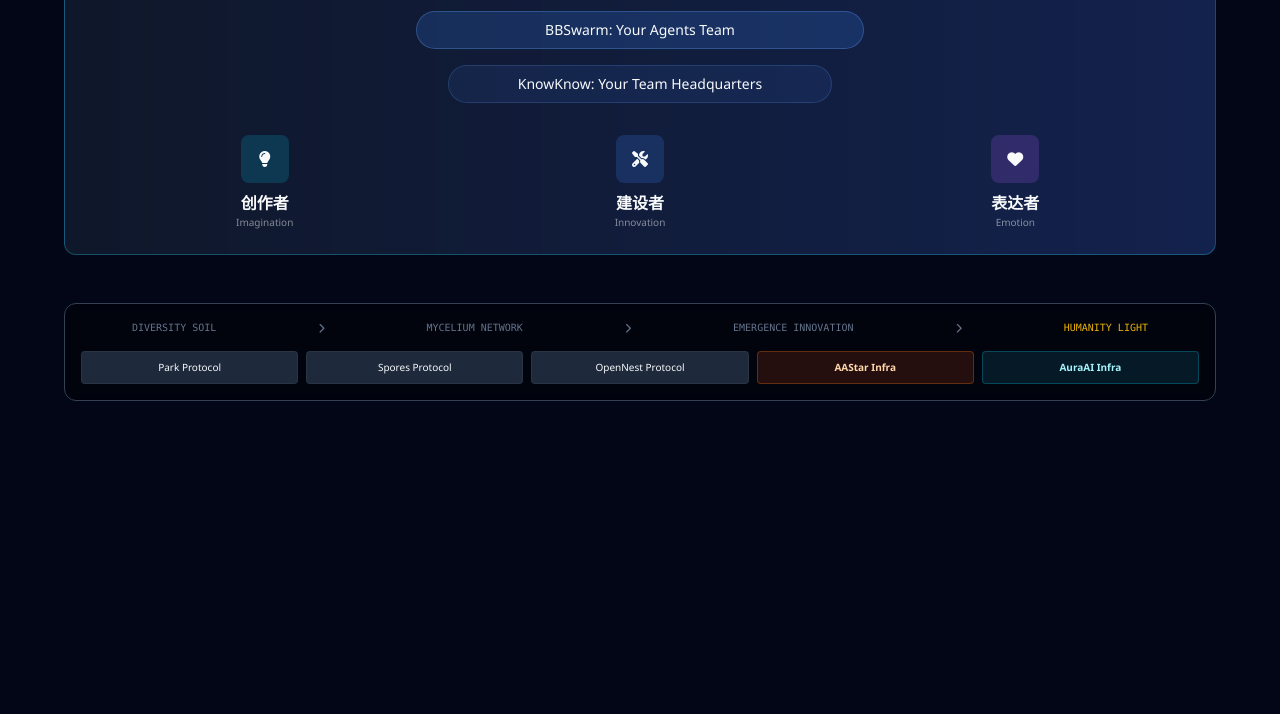
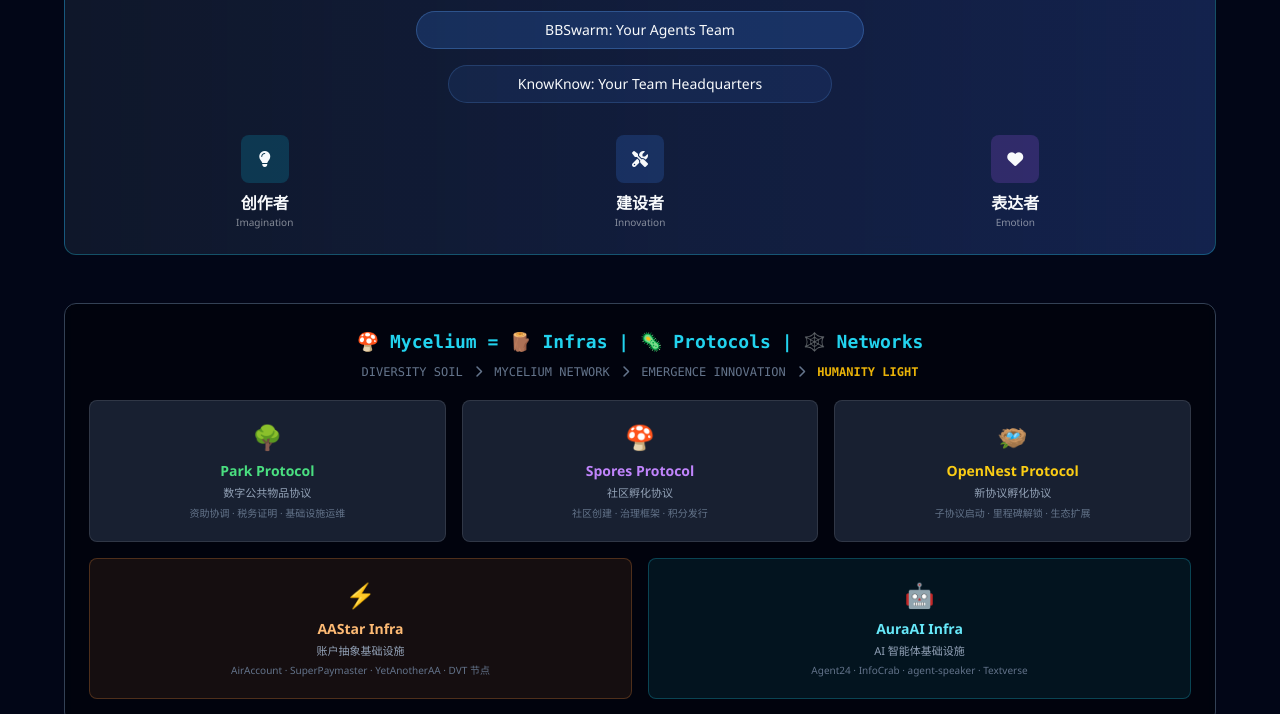
Before and after one commit to MushroomDAO/launch, a plain HTML site: page site/architecture.html in a window 1280 px wide. Shown: the part 890-1604 px from the top of the page. Before the commit the page ends 1323 px from the top, so only its background shows below. Drawn offline with nearby package versions, Linux system fonts and the light colour scheme.

Commit message:
feat(site): enlarge architecture bottom blocks, move nav links, clarify license
- architecture.html: expand Mycelium bottom section with large protocol
  cards (Park/Spores/OpenNest) and infra cards (AAStar/AuraAI)
- architecture.html: add Mycelium = Infras | Protocols | Networks header
- All pages: move Kanban and GitHub links from header nav to footer
- token.html, for-communities.html: update footer tagline to
  Mycelium = Infras | Protocols | Networks
- sustainability.html: clarify >50 member review is FREE (not paywall)
- license docs: add explicit FREE guarantee and 7-day response commitment

```diff
--- a/site/architecture.html
+++ b/site/architecture.html
@@ -109,12 +109,10 @@
     <span style="color:#22d3ee;font-family:monospace;font-weight:700;font-size:0.8rem;letter-spacing:0.15em">MYCELIUM PROTOCOL</span>
     <div style="display:flex;gap:20px">
       <a href="cold-launch.html" target="_blank" rel="noopener" style="color:#22d3ee;font-size:0.85rem;text-decoration:none" onmouseover="this.style.color='#4ade80'" onmouseout="this.style.color='#22d3ee'">LaunchHome</a>
-      <a href="/" target="_blank" rel="noopener" style="color:#94a3b8;font-size:0.85rem;text-decoration:none" onmouseover="this.style.color='#22d3ee'" onmouseout="this.style.color='#94a3b8'">Kanban</a>
       <a href="dashboard.html" target="_blank" rel="noopener" style="color:#94a3b8;font-size:0.85rem;text-decoration:none" onmouseover="this.style.color='#22d3ee'" onmouseout="this.style.color='#94a3b8'">Dashboard</a>
       <a href="sustainability.html" target="_blank" rel="noopener" style="color:#94a3b8;font-size:0.85rem;text-decoration:none" onmouseover="this.style.color='#22d3ee'" onmouseout="this.style.color='#94a3b8'">Sustainability</a>
       <a href="token.html" target="_blank" rel="noopener" style="color:#94a3b8;font-size:0.85rem;text-decoration:none" onmouseover="this.style.color='#22d3ee'" onmouseout="this.style.color='#94a3b8'">Token</a>
       <a href="for-communities.html" target="_blank" rel="noopener" style="color:#94a3b8;font-size:0.85rem;text-decoration:none" onmouseover="this.style.color='#22d3ee'" onmouseout="this.style.color='#94a3b8'">For Communities</a>
-      <a href="https://github.com/AAStarCommunity" target="_blank" rel="noopener" style="color:#94a3b8;font-size:0.85rem;text-decoration:none" onmouseover="this.style.color='#22d3ee'" onmouseout="this.style.color='#94a3b8'"><i class="fab fa-github"></i> GitHub</a>
     </div>
   </nav>
   <div style="height:48px"></div>
@@ -231,19 +229,51 @@
         </section>
 
         <!-- 第四层：Mycelium 底部支撑 -->
-        <section class="layer-container p-4 bg-black/40 border-slate-700">
-            <div class="flex justify-around text-[10px] font-mono text-slate-500 mb-4 overflow-hidden whitespace-nowrap">
-                <span>DIVERSITY SOIL</span> <i class="fas fa-chevron-right self-center"></i>
-                <span>MYCELIUM NETWORK</span> <i class="fas fa-chevron-right self-center"></i>
-                <span>EMERGENCE INNOVATION</span> <i class="fas fa-chevron-right self-center"></i>
-                <span class="text-yellow-500">HUMANITY LIGHT</span>
+        <section class="layer-container p-6 bg-black/40 border-slate-700">
+            <div class="text-center mb-5">
+                <div class="text-lg font-bold font-mono mb-2" style="color:var(--primary-cyan)">🍄 Mycelium = 🪵 Infras | 🦠 Protocols | 🕸️ Networks</div>
+                <div class="flex justify-center items-center gap-3 text-xs font-mono text-slate-500">
+                    <span>DIVERSITY SOIL</span> <i class="fas fa-chevron-right"></i>
+                    <span>MYCELIUM NETWORK</span> <i class="fas fa-chevron-right"></i>
+                    <span>EMERGENCE INNOVATION</span> <i class="fas fa-chevron-right"></i>
+                    <span class="text-yellow-500 font-semibold">HUMANITY LIGHT</span>
+                </div>
             </div>
-            <div class="grid grid-cols-2 md:grid-cols-5 gap-2">
-                <div class="bg-slate-800 p-2 rounded border border-white/5 text-[10px] text-center">Park Protocol</div>
-                <div class="bg-slate-800 p-2 rounded border border-white/5 text-[10px] text-center">Spores Protocol</div>
-                <div class="bg-slate-800 p-2 rounded border border-white/5 text-[10px] text-center">OpenNest Protocol</div>
-                <div class="bg-orange-900/30 p-2 rounded border border-orange-500/30 text-[10px] text-center text-orange-200 font-bold">AAStar Infra</div>
-                <div class="bg-cyan-900/30 p-2 rounded border border-cyan-500/30 text-[10px] text-center text-cyan-200 font-bold">AuraAI Infra</div>
+            <!-- 三大协议 -->
+            <div class="grid grid-cols-1 md:grid-cols-3 gap-4 mb-4">
+                <div class="bg-slate-800/80 p-5 rounded-lg border border-white/10 text-center">
+                    <div class="text-2xl mb-2">🌳</div>
+                    <div class="font-bold text-sm mb-1 text-green-400">Park Protocol</div>
+                    <div class="text-[11px] text-slate-400">数字公共物品协议</div>
+                    <div class="text-[10px] text-slate-500 mt-1">资助协调 · 税务证明 · 基础设施运维</div>
+                </div>
+                <div class="bg-slate-800/80 p-5 rounded-lg border border-white/10 text-center">
+                    <div class="text-2xl mb-2">🍄</div>
+                    <div class="font-bold text-sm mb-1 text-purple-400">Spores Protocol</div>
+                    <div class="text-[11px] text-slate-400">社区孵化协议</div>
+                    <div class="text-[10px] text-slate-500 mt-1">社区创建 · 治理框架 · 积分发行</div>
+                </div>
+                <div class="bg-slate-800/80 p-5 rounded-lg border border-white/10 text-center">
+                    <div class="text-2xl mb-2">🪺</div>
+                    <div class="font-bold text-sm mb-1 text-yellow-400">OpenNest Protocol</div>
+                    <div class="text-[11px] text-slate-400">新协议孵化协议</div>
+                    <div class="text-[10px] text-slate-500 mt-1">子协议启动 · 里程碑解锁 · 生态扩展</div>
+                </div>
+            </div>
+            <!-- 两大基础设施 -->
+            <div class="grid grid-cols-1 md:grid-cols-2 gap-4">
+                <div class="p-5 rounded-lg text-center" style="background:rgba(251,146,60,0.08);border:1px solid rgba(251,146,60,0.25)">
+                    <div class="text-2xl mb-2">⚡</div>
+                    <div class="font-bold text-sm mb-1 text-orange-300">AAStar Infra</div>
+                    <div class="text-[11px] text-slate-400">账户抽象基础设施</div>
+                    <div class="text-[10px] text-slate-500 mt-1">AirAccount · SuperPaymaster · YetAnotherAA · DVT 节点</div>
+                </div>
+                <div class="p-5 rounded-lg text-center" style="background:rgba(34,211,238,0.08);border:1px solid rgba(34,211,238,0.25)">
+                    <div class="text-2xl mb-2">🤖</div>
+                    <div class="font-bold text-sm mb-1 text-cyan-300">AuraAI Infra</div>
+                    <div class="text-[11px] text-slate-400">AI 智能体基础设施</div>
+                    <div class="text-[10px] text-slate-500 mt-1">Agent24 · InfoCrab · agent-speaker · Textverse</div>
+                </div>
             </div>
         </section>
 
@@ -258,5 +288,10 @@
             grid.style.transform = `perspective(1000px) rotateX(${(y - 0.5) * 5}deg) rotateY(${(x - 0.5) * -5}deg)`;
         });
     </script>
+
+    <div style="border-top:1px solid rgba(34,211,238,0.15);background:rgba(2,6,23,0.85);padding:12px 24px;display:flex;align-items:center;justify-content:center;gap:24px;">
+        <a href="/" target="_blank" rel="noopener" style="color:#64748b;font-size:0.75rem;text-decoration:none" onmouseover="this.style.color='#22d3ee'" onmouseout="this.style.color='#64748b'">Kanban</a>
+        <a href="https://github.com/AAStarCommunity" target="_blank" rel="noopener" style="color:#64748b;font-size:0.75rem;text-decoration:none" onmouseover="this.style.color='#22d3ee'" onmouseout="this.style.color='#64748b'"><i class="fab fa-github"></i> GitHub</a>
+    </div>
 </body>
 </html>
```
Also changed, not shown: docs/license/COMMUNITY-USE-POLICY.md (+7 -0 lines), site/cold-launch.html (+5 -2 lines), site/dashboard.html (+5 -2 lines), site/for-communities.html (+2 -3 lines), site/index.html (+5 -2 lines), site/sale.html (+1 -2 lines), site/sustainability.html (+6 -3 lines), site/token.html (+2 -3 lines), docs/license/LICENSE-TEMPLATE.md.
